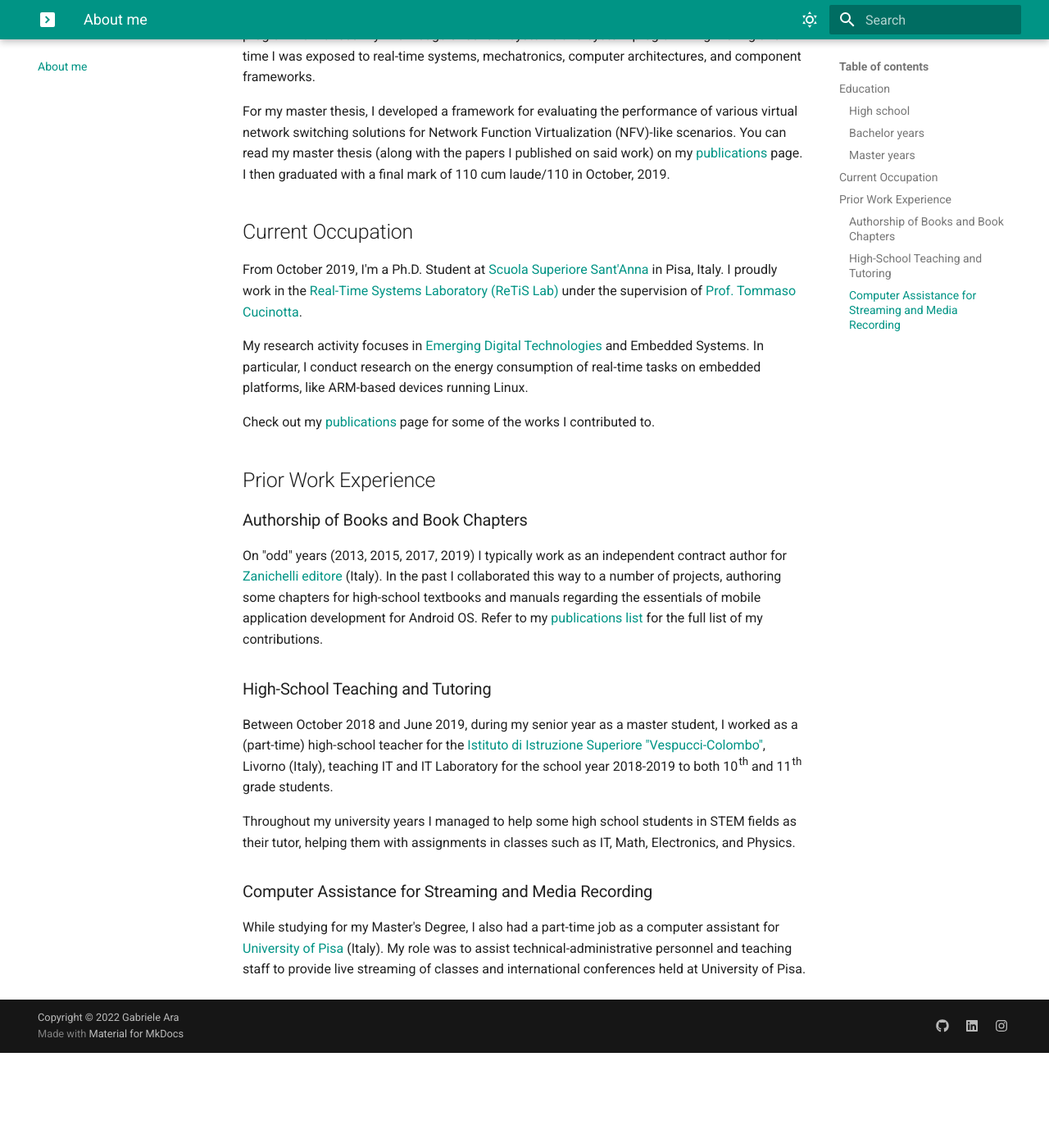
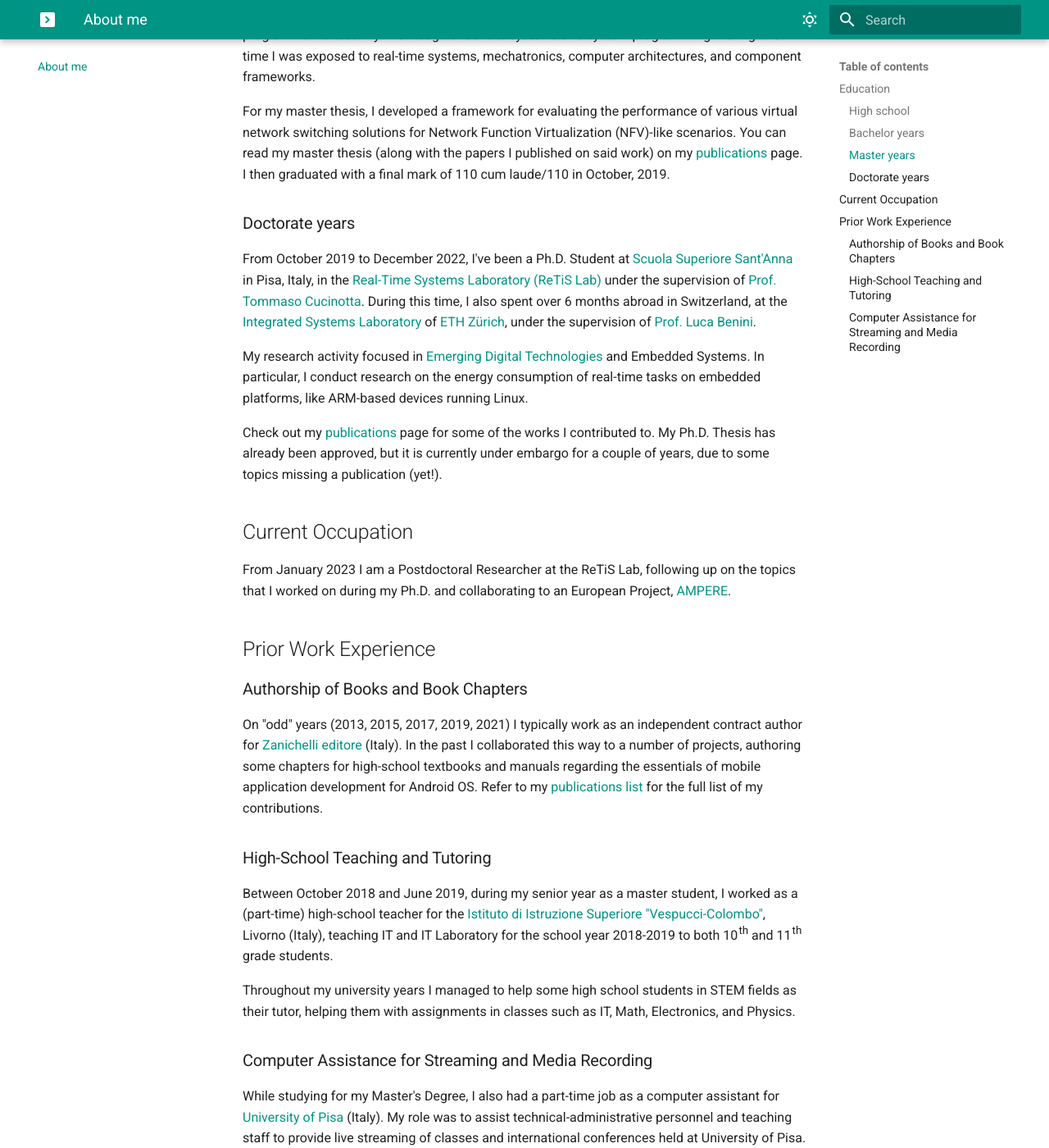
Before and after one commit to gabrieleara/gabrieleara.github.io, an MkDocs documentation site: the page built from docs/about.md, in a window 1280 px wide and 1400 px high, scrolled down 983 px. Shown: the whole window at 82% size. Built offline with MkDocs 1.6.1 and Material for MkDocs 9.7.7, drawn with Linux system fonts in a browser that asks for light colours; before the commit the page ends 2267 px from its top, so only the background shows below that.

Commit message:
Some well due update

```diff
--- a/docs/about.md
+++ b/docs/about.md
@@ -28,19 +28,24 @@ For my master's program I joined [Scuola Superiore Sant'Anna](http://www.santann
 
 For my master thesis, I developed a framework for evaluating the performance of various virtual network switching solutions for Network Function Virtualization (NFV)-like scenarios. You can read my master thesis (along with the papers I published on said work) on my [publications](/publications) page. I then graduated with a final mark of 110 cum laude/110 in October, 2019.
 
+
+### Doctorate years
+
+From October 2019 to December 2022, I've been a Ph.D. Student at [Scuola Superiore Sant'Anna](http://www.santannapisa.it) in Pisa, Italy, in the [Real-Time Systems Laboratory (ReTiS Lab)](http://retis.santannapisa.it) under the supervision of [Prof. Tommaso Cucinotta](http://retis.sssup.it/~tommaso). During this time, I also spent over 6 months abroad in Switzerland, at the [Integrated Systems Laboratory](https://iis.ee.ethz.ch) of [ETH Zürich](https://ethz.ch), under the supervision of [Prof. Luca Benini](https://ee.ethz.ch/the-department/people-a-z/person-detail.luca-benini.html).
+
+My research activity focused in [Emerging Digital Technologies](http://www.santannapisa.it/en/education/international-phd-course-emerging-digital-technologies) and Embedded Systems. In particular, I conduct research on the energy consumption of real-time tasks on embedded platforms, like ARM-based devices running Linux.
+
+Check out my [publications](/publications) page for some of the works I contributed to. My Ph.D. Thesis has already been approved, but it is currently under embargo for a couple of years, due to some topics missing a publication (yet!).
+
 ## Current Occupation
 
-From October 2019, I'm a Ph.D. Student at [Scuola Superiore Sant'Anna](http://www.santannapisa.it) in Pisa, Italy. I proudly work in the [Real-Time Systems Laboratory (ReTiS Lab)](http://retis.santannapisa.it) under the supervision of [Prof. Tommaso Cucinotta](http://retis.sssup.it/~tommaso).
-
-My research activity focuses in [Emerging Digital Technologies](http://www.santannapisa.it/en/education/international-phd-course-emerging-digital-technologies) and Embedded Systems. In particular, I conduct research on the energy consumption of real-time tasks on embedded platforms, like ARM-based devices running Linux.
-
-Check out my [publications](/publications) page for some of the works I contributed to.
+From January 2023 I am a Postdoctoral Researcher at the ReTiS Lab, following up on the topics that I worked on during my Ph.D. and collaborating to an European Project, [AMPERE](https://ampere-euproject.eu).
 
 ## Prior Work Experience
 
 ### Authorship of Books and Book Chapters
 
-On "odd" years (2013, 2015, 2017, 2019) I typically work as an independent contract author for [Zanichelli editore](http://www.zanichelli.it) (Italy).
+On "odd" years (2013, 2015, 2017, 2019, 2021) I typically work as an independent contract author for [Zanichelli editore](http://www.zanichelli.it) (Italy).
 In the past I collaborated this way to a number of projects, authoring some chapters for high-school textbooks and manuals regarding the essentials of mobile application development for Android OS. Refer to my [publications list](/publications) for the full list of my contributions.
 
 ### High-School Teaching and Tutoring
--- a/mkdocs.yml
+++ b/mkdocs.yml
@@ -1,4 +1,4 @@
-site_name: Gabriele Ara is an Embedded Engineer
+site_name: Gabriele Ara, Computer Engineer and PhD
 copyright: Copyright &copy; 2022 Gabriele Ara
 
 # nav:
--- a/overrides/publication.html
+++ b/overrides/publication.html
@@ -90,6 +90,8 @@
 {% set whatisthis = "paper" %}
 {% elif page.meta.pubdata.type == 'bookchapter' %}
 {% set whatisthis = "book chapter" %}
+{% elif page.meta.pubdata.type == 'book' %}
+{% set whatisthis = "book" %}
 {% elif page.meta.pubdata.type == 'thesis' %}
 {% set whatisthis = "thesis" %}
 {% endif %}
```
Also changed, not shown: docs/index.md (+1 -1 lines), docs/publications/books/MFA2021.md (added, +16 -0 lines).
